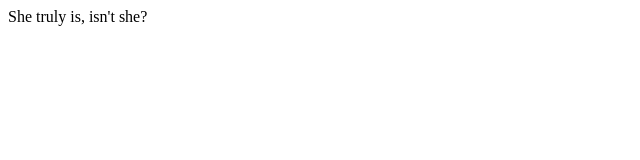
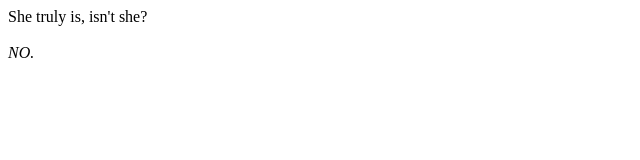
Before and after one commit to Abdul-MughisA/ACICLiv.github.io, a plain HTML site: page index.html in a window 1280 px wide. Shown: the full height of the page, 0-640 px from the left. Drawn offline with Linux system fonts and the light colour scheme.

Commit message:
Update index.html

```diff
--- a/index.html
+++ b/index.html
@@ -6,6 +6,7 @@
         </title>
     </head>
     <body>
-        She truly is, isn't she?
+        She truly is, isn't she?<br><br>
+        <i>NO.</i>
     </body>
 </html>
```
